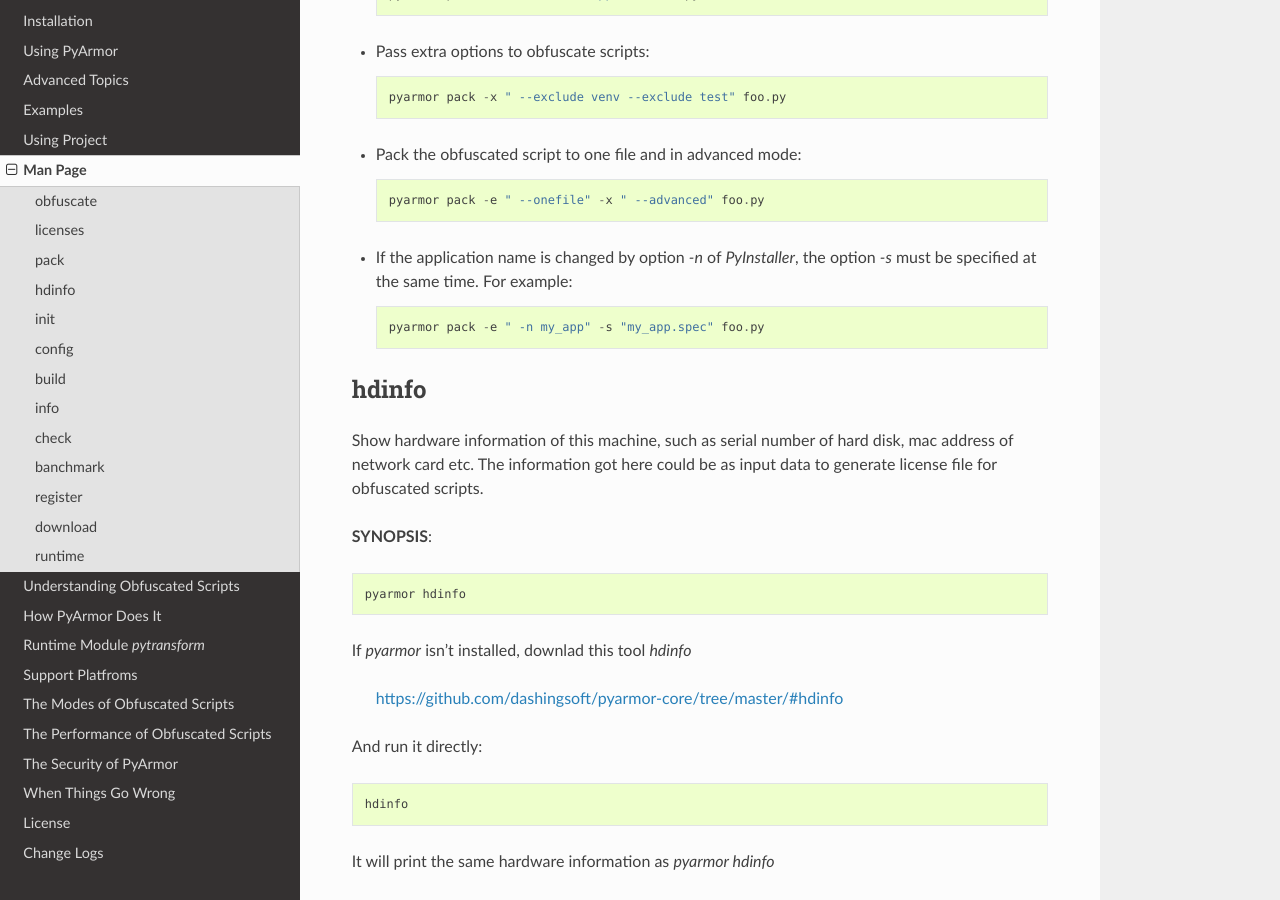
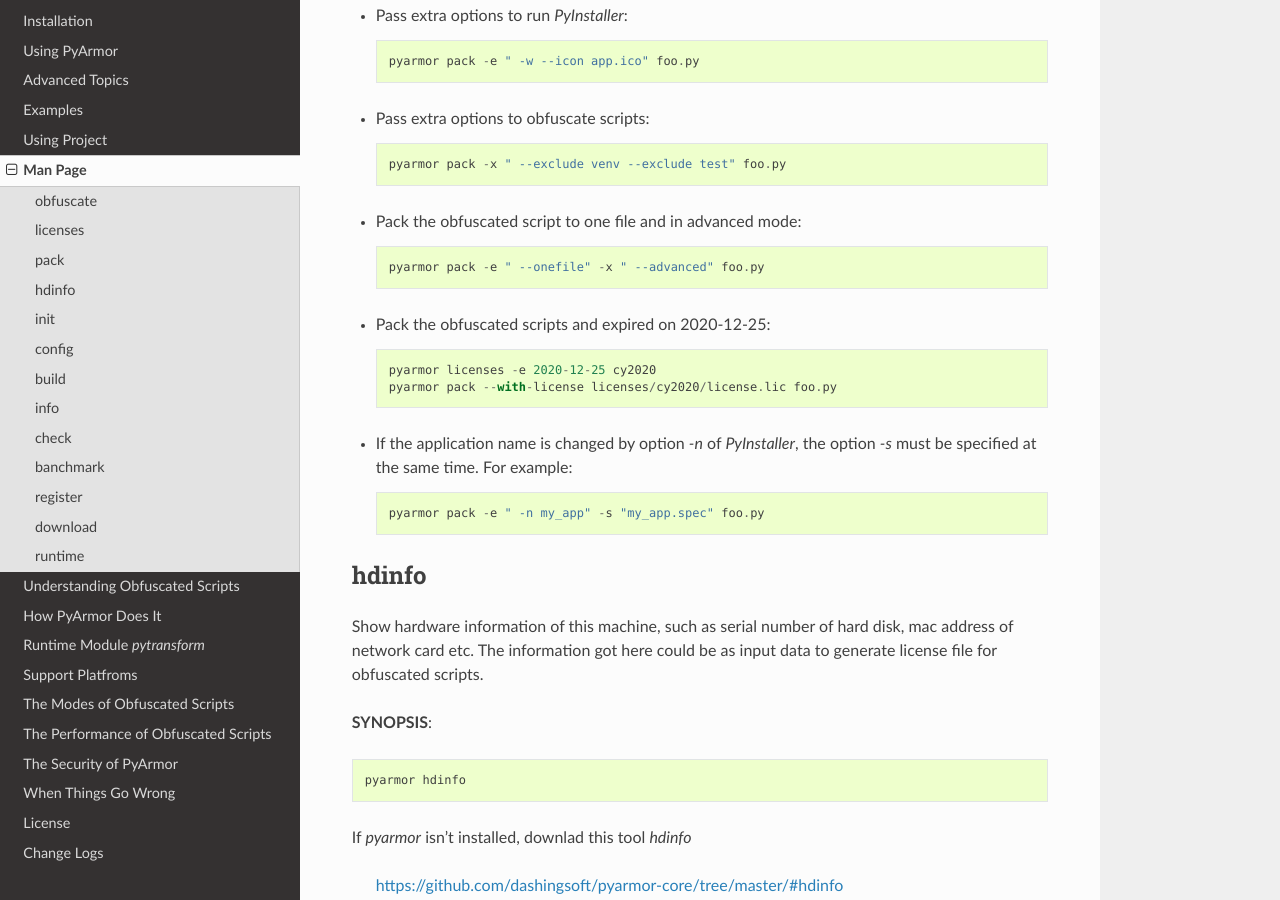
Before and after one commit to dashingsoft/pyarmor, a Sphinx documentation site: the page built from docs/man.rst, in a window 1280 px wide and 900 px high, scrolled down 9817 px. Built offline with Sphinx 7.4.7 and the Read the Docs theme 2.0.0, drawn with Linux system fonts in a browser that asks for light colours; some of the changed text lies outside the part shown.

Commit message:
Add option --with-license in man page

```diff
--- a/docs/man.rst
+++ b/docs/man.rst
@@ -324,6 +324,7 @@
 -x, --xoptions OPTIONS  Pass these extra options to `pyarmor obfuscate`
 -s FILE                 Specify .spec file used by `pyinstaller`
 --without-license       Do not generate license for obfuscated scripts
+--with-license FILE     Use this license file other than default one
 --clean                 Remove cached .spec file before packing
 --debug                 Do not remove build files after packing
 
@@ -395,6 +396,11 @@
 * Pack the obfuscated script to one file and in advanced mode::
 
     pyarmor pack -e " --onefile" -x " --advanced" foo.py
+
+* Pack the obfuscated scripts and expired on 2020-12-25::
+
+    pyarmor licenses -e 2020-12-25 cy2020
+    pyarmor pack --with-license licenses/cy2020/license.lic foo.py
 
 * If the application name is changed by option `-n` of `PyInstaller`, the option
   `-s` must be specified at the same time. For example::
```
